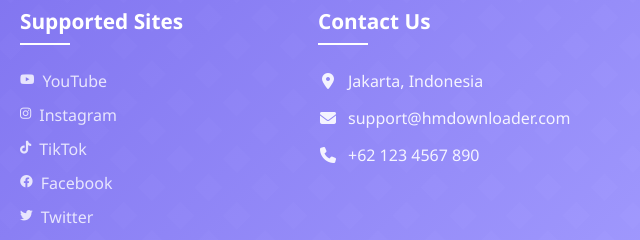
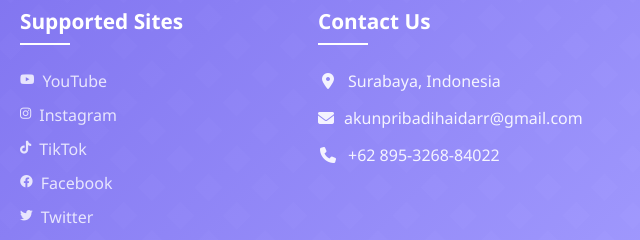
Before and after one commit to HaidarMahiru/HM-Downloader, a plain HTML site: page index.html in a window 1280 px wide. Shown: the part 3004-3244 px from the top of the page, 640-1280 px from the left. Drawn offline with Linux system fonts and the light colour scheme.

Commit message:
Add files via upload

```diff
--- a/index.html
+++ b/index.html
@@ -1126,9 +1126,9 @@
             <div class="footer-column">
                 <h3>Contact Us</h3>
                 <ul class="contact-info">
-                    <li><i class="fas fa-map-marker-alt"></i> Jakarta, Indonesia</li>
-                    <li><i class="fas fa-envelope"></i> support@hmdownloader.com</li>
-                    <li><i class="fas fa-phone"></i> +62 123 4567 890</li>
+                    <li><i class="fas fa-map-marker-alt"></i> Surabaya, Indonesia</li>
+                    <li><i class="fas fa-envelope"></i> akunpribadihaidarr@gmail.com</li>
+                    <li><i class="fas fa-phone"></i> +62 895-3268-84022</li>
                 </ul>
             </div>
         </div>
```
